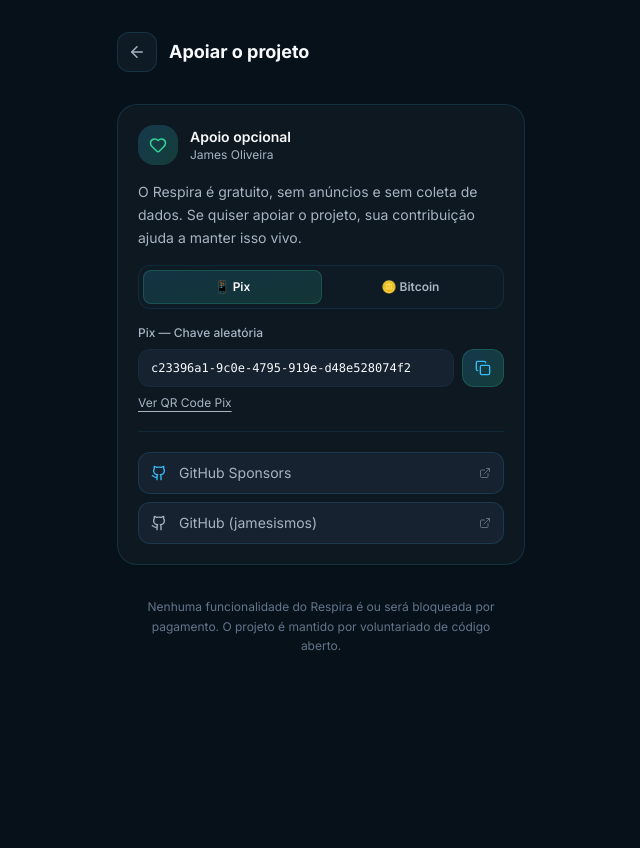
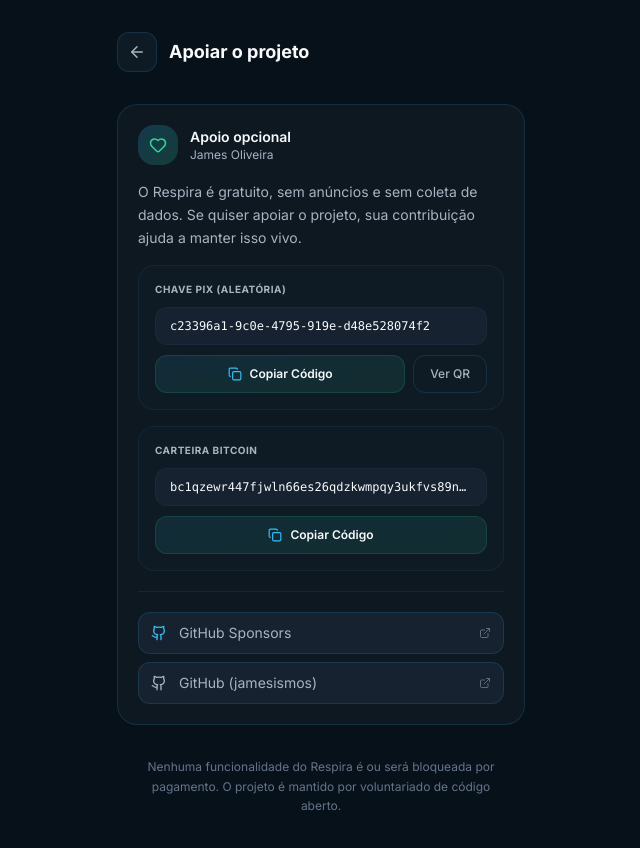
Before and after one commit to jamesismos/Respira..., a Next.js app: page /settings/donate in a window 1280 px wide. Shown: the top 848 px of the page, without its empty margins (319-959 px from the left). Before the commit the page ends 800 px from the top, so only its background shows below. Built offline with nearby package versions, Linux system fonts and the light colour scheme.

Commit message:
style: unifica exibicao do pix e btc no card de apoio sem abas

```diff
--- a/src/components/DonationCard.tsx
+++ b/src/components/DonationCard.tsx
@@ -4,7 +4,6 @@ import { useState } from 'react'
 import { QRCodeSVG } from 'qrcode.react'
 import { donationConfig } from '@/data/donation'
 import { Copy, Check, ExternalLink, Heart } from 'lucide-react'
-import clsx from 'clsx'
 
 function Github({ size = 16, className }: { size?: number; className?: string }) {
   return (
@@ -27,22 +26,20 @@ function Github({ size = 16, className }: { size?: number; className?: string })
 }
 
 export default function DonationCard() {
-  const [activeTab, setActiveTab] = useState<'pix' | 'btc'>('pix')
   const [copiedPix, setCopiedPix] = useState(false)
   const [copiedBtc, setCopiedBtc] = useState(false)
   const [showQRPix, setShowQRPix] = useState(false)
-  const [showQRBtc, setShowQRBtc] = useState(false)
 
   async function handleCopyPix() {
     await navigator.clipboard.writeText(donationConfig.pixKey)
     setCopiedPix(true)
-    setTimeout(() => setCopiedPix(false), 2500)
+    setTimeout(() => setCopiedPix(false), 2000)
   }
 
   async function handleCopyBtc() {
     await navigator.clipboard.writeText(donationConfig.bitcoinAddress)
     setCopiedBtc(true)
-    setTimeout(() => setCopiedBtc(false), 2500)
+    setTimeout(() => setCopiedBtc(false), 2000)
   }
 
   return (
@@ -64,111 +61,77 @@ export default function DonationCard() {
         Se quiser apoiar o projeto, sua contribuição ajuda a manter isso vivo.
       </p>
 
-      {/* Tabs */}
-      <div className="flex bg-[#0F1B24] p-1 rounded-xl border border-[rgba(56,189,248,0.1)]">
-        <button
-          type="button"
-          onClick={() => setActiveTab('pix')}
-          className={clsx(
-            'flex-1 py-2 text-xs font-semibold rounded-lg transition-all cursor-pointer',
-            activeTab === 'pix'
-              ? 'bg-gradient-to-br from-[#38BDF8]/15 to-[#34D399]/15 border border-[rgba(52,211,153,0.2)] text-[#F8FAFC]'
-              : 'text-[#A7B4C2] hover:text-[#F8FAFC]'
-          )}
-        >
-          📱 Pix
-        </button>
-        <button
-          type="button"
-          onClick={() => setActiveTab('btc')}
-          className={clsx(
-            'flex-1 py-2 text-xs font-semibold rounded-lg transition-all cursor-pointer',
-            activeTab === 'btc'
-              ? 'bg-gradient-to-br from-[#38BDF8]/15 to-[#34D399]/15 border border-[rgba(52,211,153,0.2)] text-[#F8FAFC]'
-              : 'text-[#A7B4C2] hover:text-[#F8FAFC]'
-          )}
-        >
-          🪙 Bitcoin
-        </button>
-      </div>
+      {/* Main Donation Container */}
+      <div className="flex flex-col gap-4">
 
-      {/* Pix Tab Content */}
-      {activeTab === 'pix' && (
-        <div className="flex flex-col gap-2 animate-slide-in">
-          <p className="text-[#A7B4C2] text-xs font-medium">Pix — {donationConfig.pixKeyLabel}</p>
+        {/* QR Code Section */}
+        {showQRPix && (
+          <div className="flex flex-col items-center gap-2 p-4 bg-white rounded-2xl animate-slide-in justify-center">
+            <QRCodeSVG value={donationConfig.pixKey} size={150} level="M" />
+            <span className="text-[#07111A] text-[10px] font-bold uppercase tracking-wider">Escaneie o Pix</span>
+          </div>
+        )}
+
+        {/* Pix Box */}
+        <div className="bg-[#0F1B24] p-4 rounded-2xl border border-[rgba(56,189,248,0.08)] flex flex-col gap-2.5">
+          <span className="text-[#A7B4C2] text-[10px] font-bold uppercase tracking-wider">Chave Pix (Aleatória)</span>
+          <div className="bg-[#162230] rounded-xl px-3.5 py-2.5 text-[#F8FAFC] text-xs font-mono overflow-hidden text-ellipsis whitespace-nowrap border border-[rgba(56,189,248,0.05)]">
+            {donationConfig.pixKey}
+          </div>
           <div className="flex gap-2">
-            <div className="flex-1 bg-[#162230] rounded-xl px-3 py-2.5 text-[#F8FAFC] text-xs font-mono overflow-hidden text-ellipsis whitespace-nowrap border border-[rgba(56,189,248,0.05)]">
-              {donationConfig.pixKey}
-            </div>
             <button
-              id="btn-copy-pix"
+              type="button"
               onClick={handleCopyPix}
-              className="px-3 py-2.5 rounded-xl bg-gradient-to-br from-[#38BDF8]/20 to-[#34D399]/20 border border-[rgba(52,211,153,0.2)] transition-all active:scale-95 flex items-center justify-center cursor-pointer"
+              className="flex-1 py-2.5 rounded-xl bg-gradient-to-br from-[#38BDF8]/10 to-[#34D399]/10 border border-[rgba(52,211,153,0.15)] text-[#F8FAFC] text-xs font-semibold hover:border-[rgba(52,211,153,0.3)] transition-colors active:scale-95 flex items-center justify-center gap-2 cursor-pointer"
             >
-              {copiedPix ? <Check size={16} className="text-[#34D399]" /> : <Copy size={16} className="text-[#38BDF8]" />}
+              {copiedPix ? (
+                <>
+                  <Check size={14} className="text-[#34D399]" />
+                  <span className="text-[#34D399]">Copiado!</span>
+                </>
+              ) : (
+                <>
+                  <Copy size={14} className="text-[#38BDF8]" />
+                  <span>Copiar Código</span>
+                </>
+              )}
+            </button>
+            <button
+              type="button"
+              onClick={() => setShowQRPix(v => !v)}
+              className="px-4 py-2.5 rounded-xl border border-[rgba(56,189,248,0.15)] text-[#A7B4C2] text-xs font-medium hover:text-[#F8FAFC] hover:border-[rgba(56,189,248,0.3)] transition-colors cursor-pointer"
+            >
+              {showQRPix ? 'Ocultar QR' : 'Ver QR'}
             </button>
           </div>
-          {copiedPix && (
-            <p className="text-[#34D399] text-xs animate-float-up">Copiado! 💚</p>
-          )}
+        </div>
 
+        {/* Bitcoin Box */}
+        <div className="bg-[#0F1B24] p-4 rounded-2xl border border-[rgba(56,189,248,0.08)] flex flex-col gap-2.5">
+          <span className="text-[#A7B4C2] text-[10px] font-bold uppercase tracking-wider">Carteira Bitcoin</span>
+          <div className="bg-[#162230] rounded-xl px-3.5 py-2.5 text-[#F8FAFC] text-xs font-mono overflow-hidden text-ellipsis whitespace-nowrap border border-[rgba(56,189,248,0.05)]">
+            {donationConfig.bitcoinAddress}
+          </div>
           <button
-            onClick={() => setShowQRPix(v => !v)}
-            className="text-[#A7B4C2] text-xs underline underline-offset-4 text-left hover:text-[#38BDF8] transition-colors w-fit cursor-pointer"
+            type="button"
+            onClick={handleCopyBtc}
+            className="w-full py-2.5 rounded-xl bg-gradient-to-br from-[#38BDF8]/10 to-[#34D399]/10 border border-[rgba(52,211,153,0.15)] text-[#F8FAFC] text-xs font-semibold hover:border-[rgba(52,211,153,0.3)] transition-colors active:scale-95 flex items-center justify-center gap-2 cursor-pointer"
           >
-            {showQRPix ? 'Ocultar QR Code' : 'Ver QR Code Pix'}
+            {copiedBtc ? (
+              <>
+                <Check size={14} className="text-[#34D399]" />
+                <span className="text-[#34D399]">Copiado!</span>
+              </>
+            ) : (
+              <>
+                <Copy size={14} className="text-[#38BDF8]" />
+                <span>Copiar Código</span>
+              </>
+            )}
           </button>
+        </div>
 
-          {showQRPix && (
-            <div className="flex justify-center p-4 bg-white rounded-xl mt-1">
-              <QRCodeSVG
-                value={donationConfig.pixKey}
-                size={160}
-                level="M"
-              />
-            </div>
-          )}
-        </div>
-      )}
-
-      {/* Bitcoin Tab Content */}
-      {activeTab === 'btc' && (
-        <div className="flex flex-col gap-2 animate-slide-in">
-          <p className="text-[#A7B4C2] text-xs font-medium">Bitcoin — Endereço BTC (BTC Network)</p>
-          <div className="flex gap-2">
-            <div className="flex-1 bg-[#162230] rounded-xl px-3 py-2.5 text-[#F8FAFC] text-xs font-mono overflow-hidden text-ellipsis whitespace-nowrap border border-[rgba(56,189,248,0.05)]">
-              {donationConfig.bitcoinAddress}
-            </div>
-            <button
-              id="btn-copy-btc"
-              onClick={handleCopyBtc}
-              className="px-3 py-2.5 rounded-xl bg-gradient-to-br from-[#38BDF8]/20 to-[#34D399]/20 border border-[rgba(52,211,153,0.2)] transition-all active:scale-95 flex items-center justify-center cursor-pointer"
-            >
-              {copiedBtc ? <Check size={16} className="text-[#34D399]" /> : <Copy size={16} className="text-[#38BDF8]" />}
-            </button>
-          </div>
-          {copiedBtc && (
-            <p className="text-[#34D399] text-xs animate-float-up">Copiado! 💚</p>
-          )}
-
-          <button
-            onClick={() => setShowQRBtc(v => !v)}
-            className="text-[#A7B4C2] text-xs underline underline-offset-4 text-left hover:text-[#38BDF8] transition-colors w-fit cursor-pointer"
-          >
-            {showQRBtc ? 'Ocultar QR Code' : 'Ver QR Code Bitcoin'}
-          </button>
-
-          {showQRBtc && (
-            <div className="flex justify-center p-4 bg-white rounded-xl mt-1">
-              <QRCodeSVG
-                value={donationConfig.bitcoinAddress}
-                size={160}
-                level="M"
-              />
-            </div>
-          )}
-        </div>
-      )}
+      </div>
 
       {/* Divider */}
       <div className="h-[1px] bg-[rgba(56,189,248,0.1)] my-1" />
```
